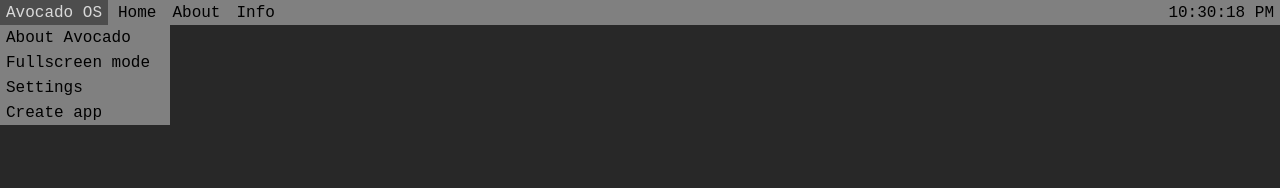
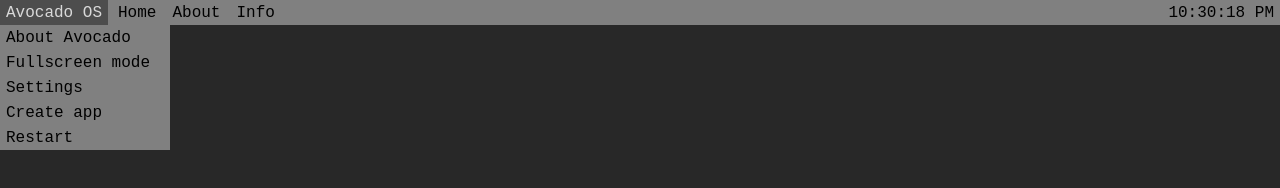
Before and after one commit to LB123658/os, a plain HTML site: page index.html in a window 1280 px wide. Drawn offline with Linux system fonts and the light colour scheme.

Commit message:
Update index.html

```diff
--- a/index.html
+++ b/index.html
@@ -165,6 +165,7 @@ background: #383838;
     <button class="item">Fullscreen mode</button>
     <button class="item">Settings</button>
     <button class="item">Create app</button>
+    <button class="item" onclick="location.reload();">Restart</button>
   </div>
   <!-- app dock -->
   <div id="dock">
```
